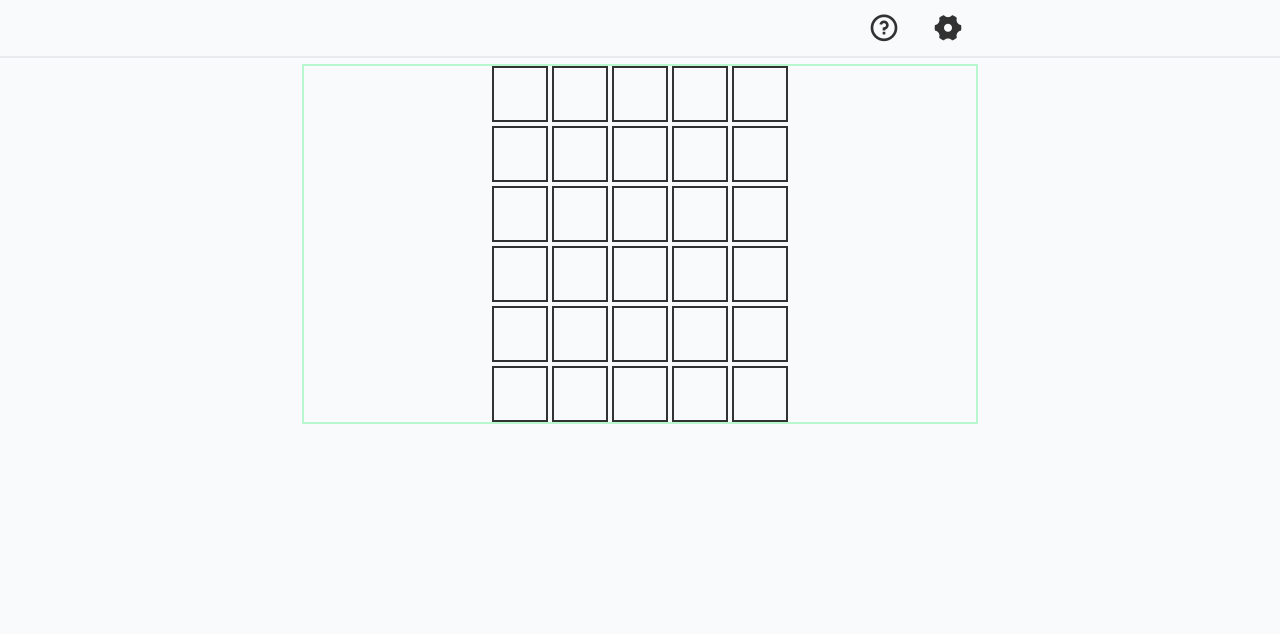
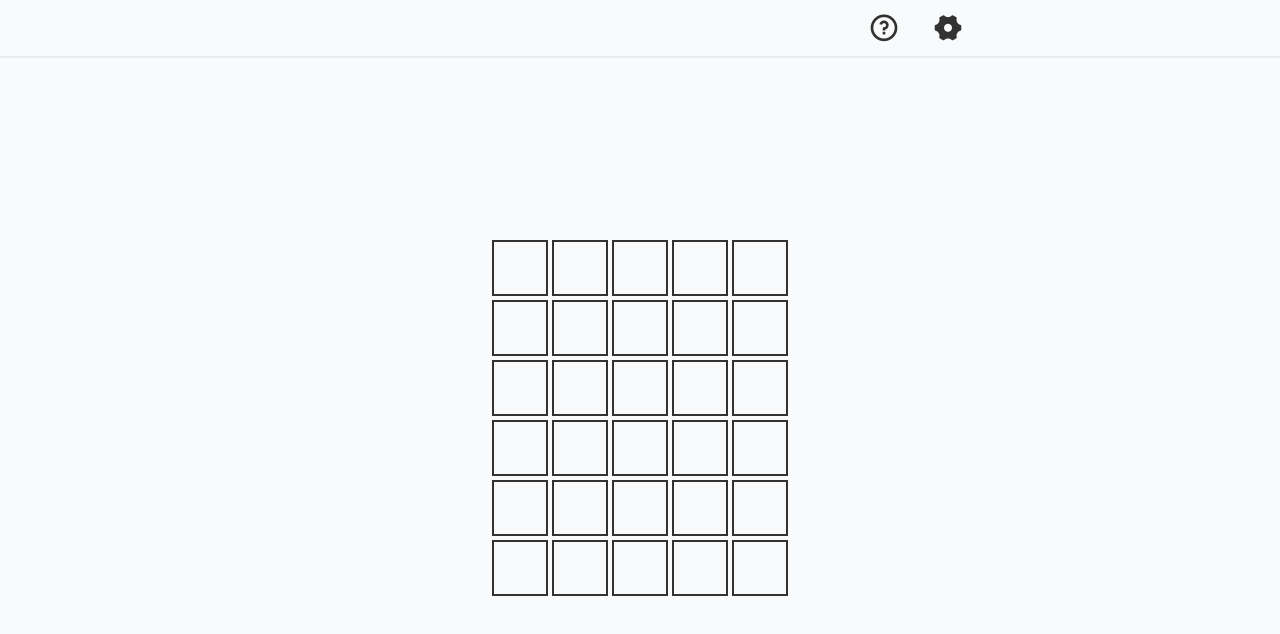
Before and after one commit to programmingenjoyer219/wordle-v2, a SvelteKit app: page / in a window 1280 px wide. Shown: the top 634 px of the page. Built offline with nearby package versions, Linux system fonts and the light colour scheme.

Commit message:
place content to the center of the screen

```diff
--- a/src/app.html
+++ b/src/app.html
@@ -6,7 +6,10 @@
 		<meta name="viewport" content="width=device-width, initial-scale=1" />
 		%sveltekit.head%
 	</head>
-	<body data-sveltekit-preload-data="hover" class="font-roboto-mono bg-gray-50 text-black/80">
+	<body
+		data-sveltekit-preload-data="hover"
+		class="font-roboto-mono min-h-dvh bg-gray-50 text-black/80"
+	>
 		<div style="display: contents">%sveltekit.body%</div>
 	</body>
 </html>
--- a/src/routes/+layout.svelte
+++ b/src/routes/+layout.svelte
@@ -6,9 +6,13 @@
 	let { children } = $props();
 </script>
 
-<div class="space-y-2">
-	<Header />
-	<main class="mx-auto max-w-2xl outline-2 outline-green-200">
-		{@render children()}
-	</main>
-</div>
+<Header />
+<main class="mx-auto flex max-w-2xl flex-col items-center justify-center">
+	{@render children()}
+</main>
+
+<style>
+	main {
+		min-height: calc(100dvh - 4rem);
+	}
+</style>
```
